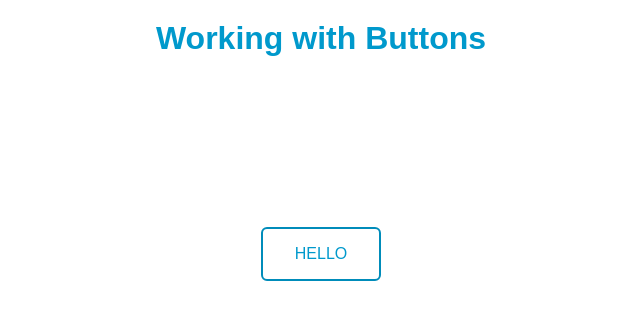
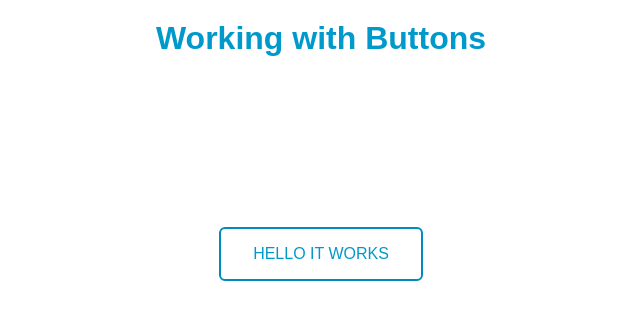
Before and after one commit to elidvenega/button, a plain HTML site: page index.html in a window 1280 px wide. Both pictures are taken after a click on the button "CLICK". Shown: the whole page, without its empty margins (319-959 px from the left). Drawn offline with Linux system fonts and the light colour scheme.

Commit message:
added default message variable

```diff
--- a/css/style.css
+++ b/css/style.css
@@ -1,6 +1,7 @@
 * {
     margin: 0;
     padding: 0;
+    /* box-sizing: border-box; */
 }
 
 body {
@@ -30,13 +31,14 @@ body {
 
 .btn {
     background-color: white;
-    color: black;
+    /* color: black;  */
     border: 2px solid #008CBA;
 }
 
 .btn:hover {
     background-color: #008CBA;
     color: white;
+    font-size: 20px;
 }
 
 .color {
--- a/js/index.js
+++ b/js/index.js
@@ -1,10 +1,11 @@
 const btn = document.querySelector(".btn");
 
-const greet = function (message) {
+const greet = function () {
+    const message = "Hello It Works"
     btn.innerHTML = message;
 }
 
-btn.addEventListener("click", e => greet("Hello"));
+btn.addEventListener("click", e => greet());
 
 // Second Way of doing things
 // btn.addEventListener("click", function () {
```
